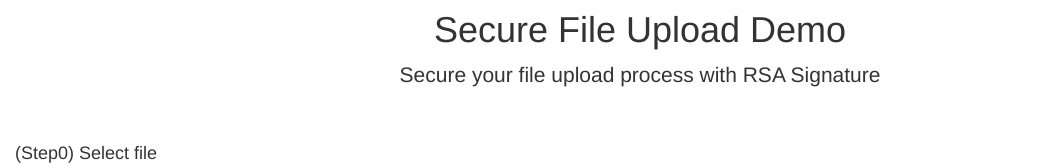
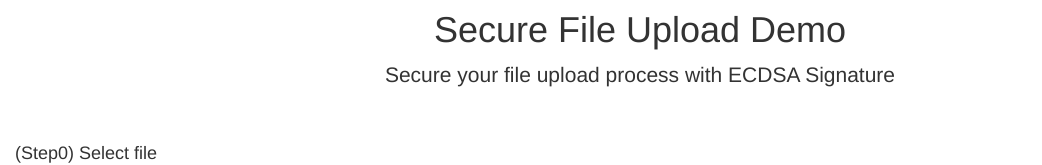
Before and after one commit to rakhmatullahyoga/SecureFileUpload, a plain HTML site: page web/index.html in a window 1280 px wide. Shown: the top 165 px of the page, without its empty margins (0-1042 px from the left). Drawn offline with Linux system fonts and the light colour scheme; a script that the page names is missing.

Commit message:
Change upload and verification scheme

```diff
--- a/web/index.html
+++ b/web/index.html
@@ -13,7 +13,7 @@
     </head>
     <body>
         <h1>Secure File Upload Demo</h1>
-        <h2 class="lead">Secure your file upload process with RSA Signature</h2>
+        <h2 class="lead">Secure your file upload process with ECDSA Signature</h2>
         <form name="form" id="UploadForm" action="UploadServlet" method="post" enctype="multipart/form-data">
             <h4>(Step0) Select file</h4>
             <input type="file" id="file" name="file">
```
